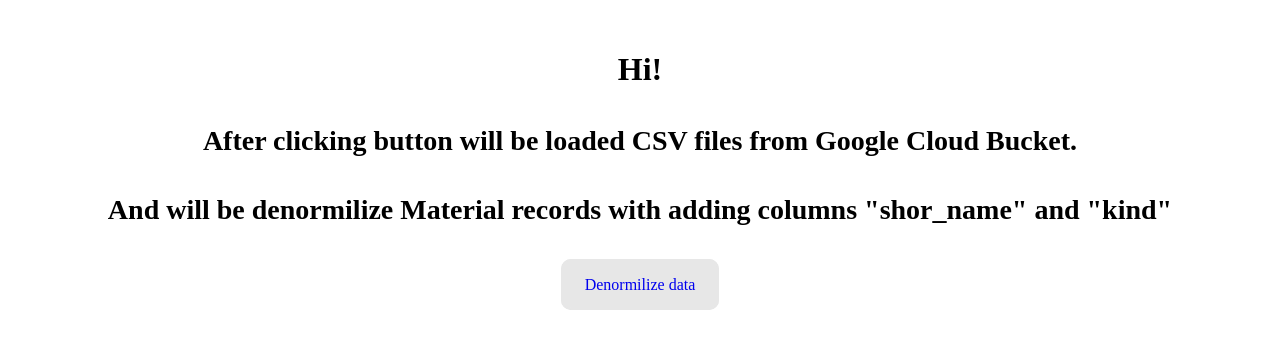
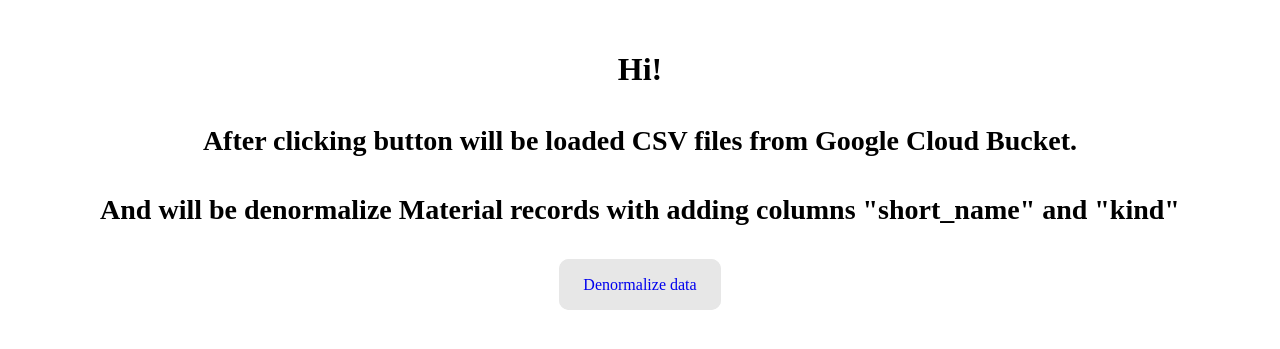
Before and after one commit to semen-ksv/etl_material, a Django app: page / in a window 1280 px wide. Shown: the part 149-498 px from the top of the page. Run offline with Django 3.2, Linux system fonts and the light colour scheme; parts of the project's set-up code (start-up, migrations or seed data) failed here and were passed over.

Commit message:
Updated template

```diff
--- a/templates/denormilize_table.html
+++ b/templates/denormilize_table.html
@@ -27,7 +27,7 @@
 <body>
 
 <div style="text-align: center; justify-content: center; position: relative">
-    <h3>There is denormilized Material records table saved to PostgresQL in Google CLoud SQL</h3>
+    <h3>There is denormalized Material records table saved to PostgresQL in Google CLoud SQL</h3>
     <p></p>
 
     <a class="button" href="{% url 'api:build_graphs' %}">Preview graphs</a>
--- a/templates/index.html
+++ b/templates/index.html
@@ -30,9 +30,9 @@
     <p></p>
     <h4 style="font-size: 28px;">After clicking button will be loaded CSV files from Google Cloud Bucket.</h4>
     <p></p>
-    <h4 style="margin-bottom: 50px; font-size: 28px">And will be denormilize Material records with adding columns "shor_name" and "kind"</h4>
+    <h4 style="margin-bottom: 50px; font-size: 28px">And will be denormalize Material records with adding columns "short_name" and "kind"</h4>
     <p></p>
-    <a class="button" href="{% url 'api:denormilize' %}">Denormilize data</a>
+    <a class="button" href="{% url 'api:denormilize' %}">Denormalize data</a>
 
 </div>
 </body>
```
Also changed, not shown: templates/graph_dashboard.html (+2 -18 lines).
